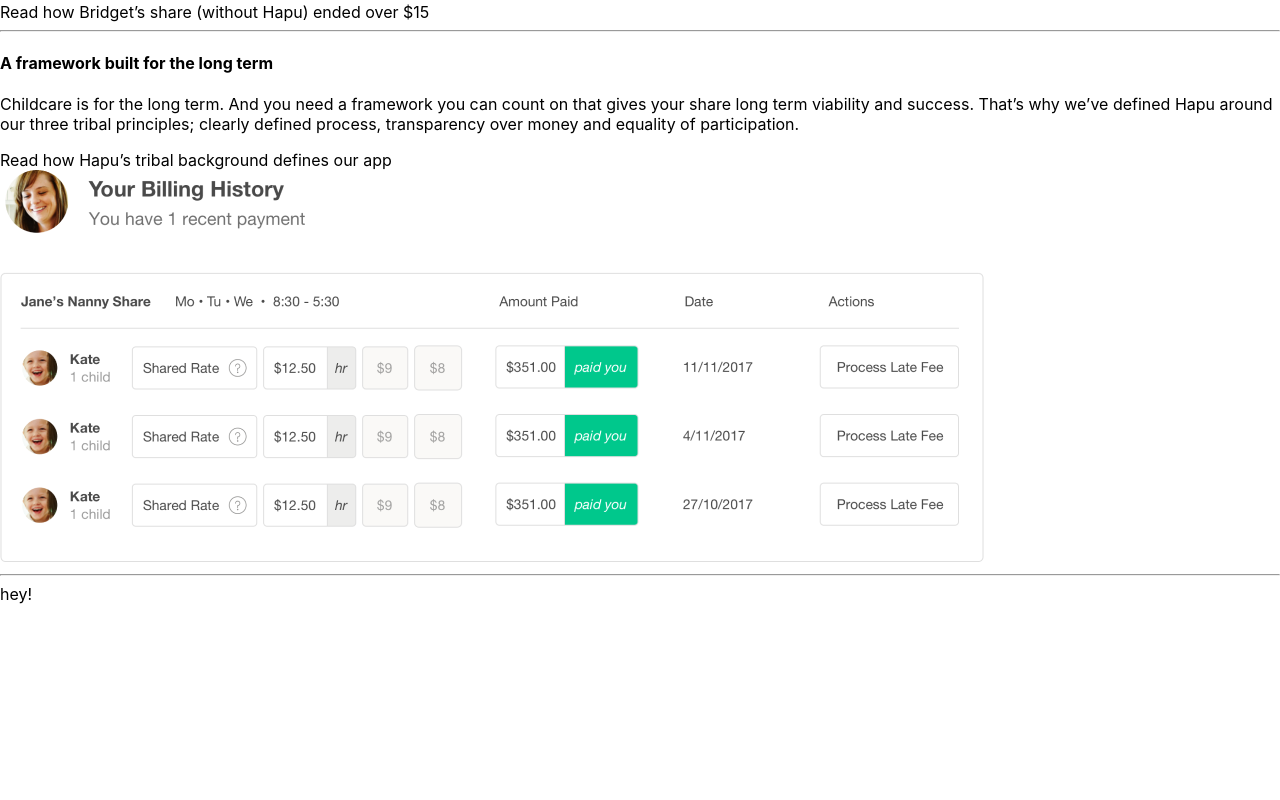
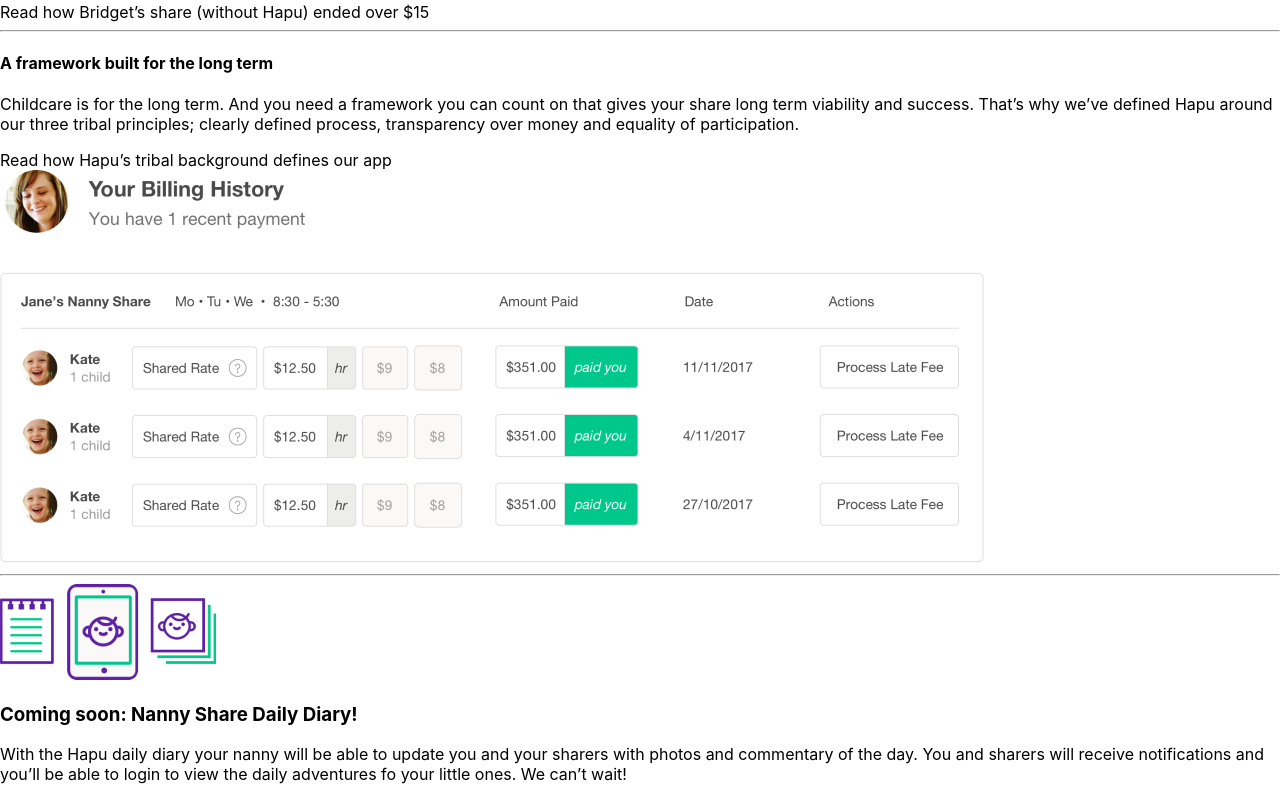
Before and after one commit to RodrigoNeoEx/jungleChallenge, a React (Create React App) app: page / in a window 1280 px wide. Shown: the part 1882-2682 px from the top of the page. Before the commit the page ends 2486 px from the top, so only its background shows below. Built offline with nearby package versions, Linux system fonts and the light colour scheme; a web font is replaced by a local one.

Commit message:
feat: component about mvp

```diff
--- a/src/components/sections/about/comingSoon/CommingSoon.js
+++ b/src/components/sections/about/comingSoon/CommingSoon.js
@@ -1,11 +1,14 @@
 import React from "react";
+import upCommingFunctions from "../../../../images/commingSoon.png"
 import { messages } from "../messages";
 
 const CommingSoon = () => {
   return (
-    <div>
-      hey!
-    </div>
+    <section>
+      <img src={upCommingFunctions} alt="small cartoons with a book tablet and child pic"/>
+      <h1>{messages.commingSoonTitle}</h1>
+      <p>{messages.commingSoonDescription}</p>
+    </section>
   )
 }
 
```
